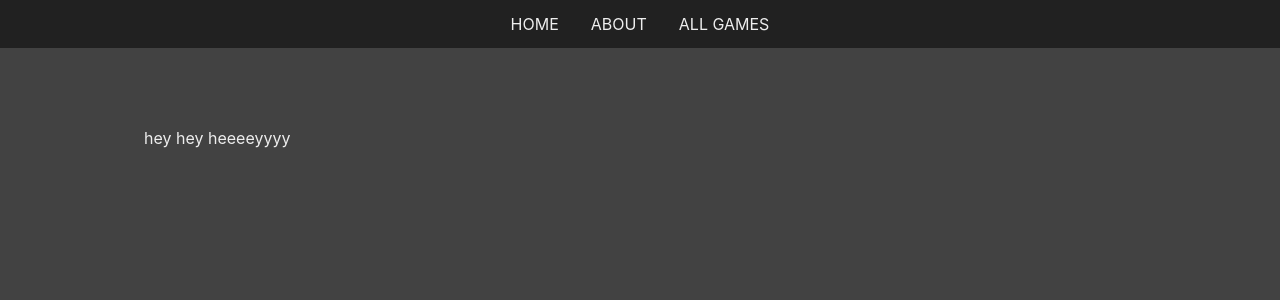
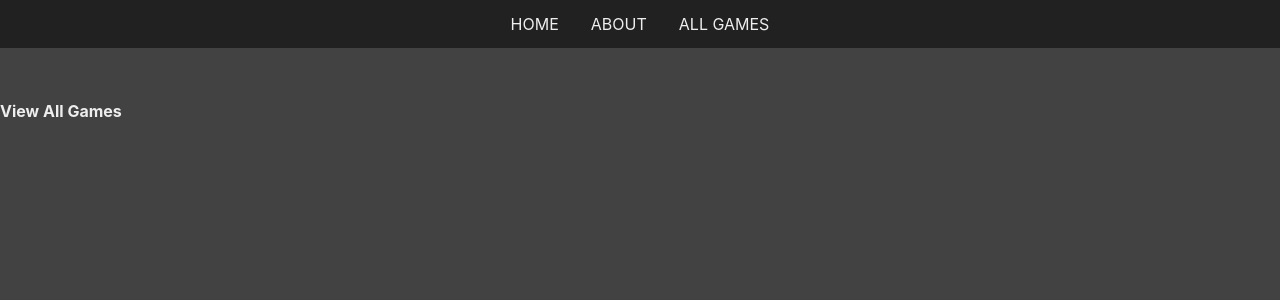
Before and after one commit to SEI-R-4-24/u4_hw_RAWG_router, a React (Vite) app: page /viewgames in a window 1280 px wide. Shown: the top 300 px of the page. Built offline with nearby package versions, Linux system fonts and the light colour scheme.

Commit message:
view games map

```diff
--- a/src/components/GameCard.jsx
+++ b/src/components/GameCard.jsx
@@ -2,7 +2,7 @@ import { Link } from 'react-router-dom'
 import axios from 'axios'
 import { BASE_URL } from '../globals'
 
-const GameCard = () => {
+const GameCard = ({ games }) => {
 
   return game ? (
     <div className="card game-card" onClick={games.onClick}>
--- a/src/pages/ViewGames.jsx
+++ b/src/pages/ViewGames.jsx
@@ -1,4 +1,5 @@
 import { useState } from 'react'
+import axios from 'axios'
 
 const ViewGames = (props) => {
   const [genereId, setGenreId] = useState(null)
@@ -9,8 +10,20 @@ const ViewGames = (props) => {
   }
 
   return (
-    <div className="container-grid">
-      <p>hey hey heeeeyyyy</p>
+    <div className="main-div">
+      <h4 className="games-h4">View All Games</h4>
+      <div className="container-grid">
+        {
+          games.map((game) => {
+            <div className="game-card" key={game.id}>
+              <Link to={`${game.id}`}>
+                <img src={game.background_image} alt={game.name} />
+                <h5>{game.name}</h5>
+              </Link>
+            </div>
+          })
+        }
+      </div>
     </div>
   )
 }
```
